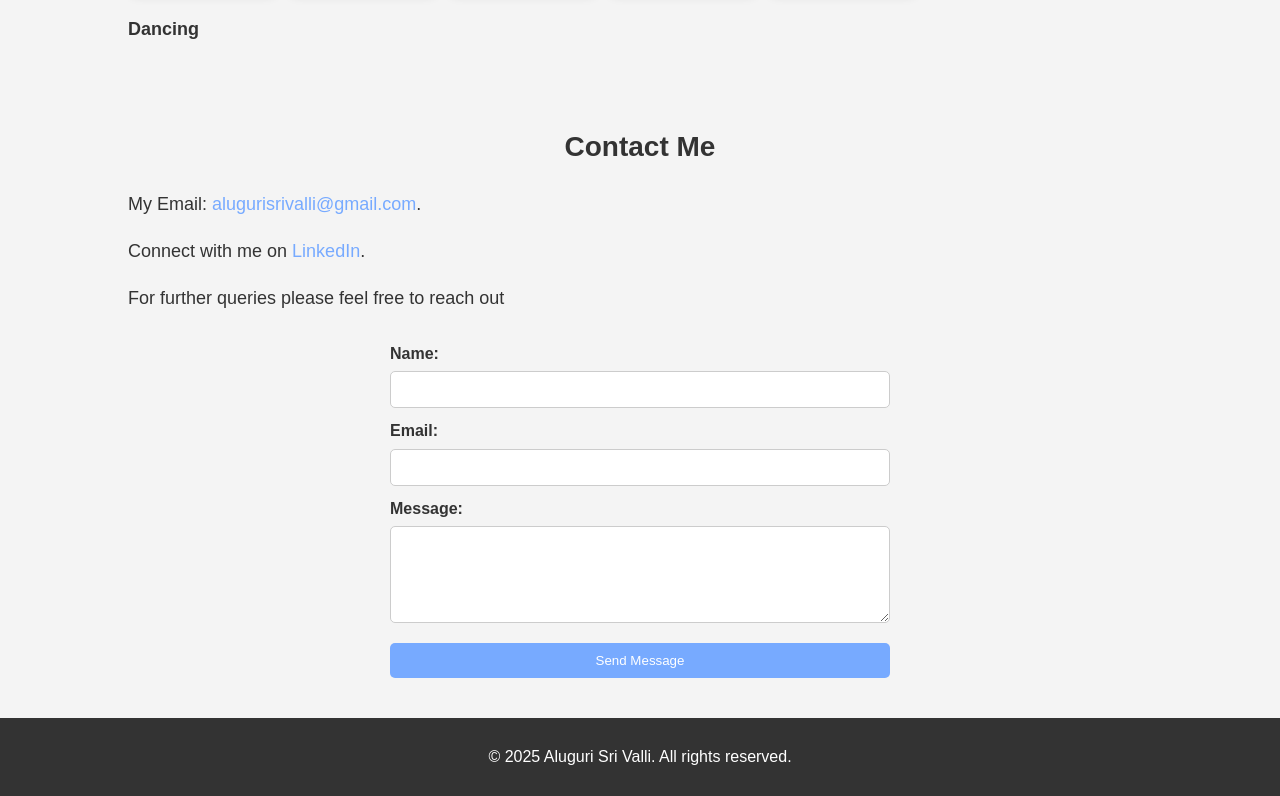
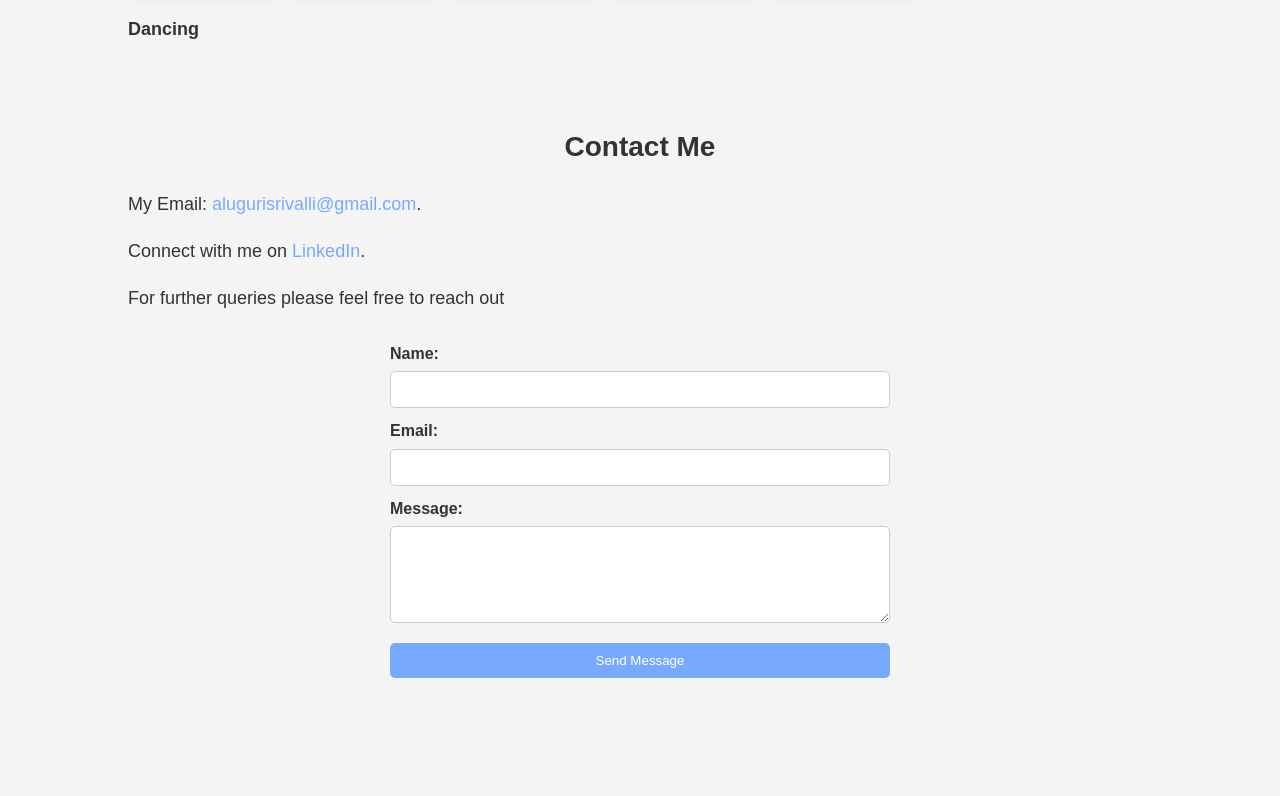
Before and after one commit to AluguriSrivalli/AluguriSrivalli.github.io, a plain HTML site: page index.html in a window 1280 px wide. Shown: the part 3720-4516 px from the top of the page. After the commit the page ends 4418 px from the top, so only its background shows below. Drawn offline with Linux system fonts and the light colour scheme.

Commit message:
Update index.html

```diff
--- a/index.html
+++ b/index.html
@@ -159,12 +159,5 @@
       </form>
     </div>
   </section>
-
-  <!-- Footer -->
-  <footer>
-    <div class="container">
-      <p>&copy; 2025 Aluguri Sri Valli. All rights reserved.</p>
-    </div>
-  </footer>
 </body>
 </html>
```
